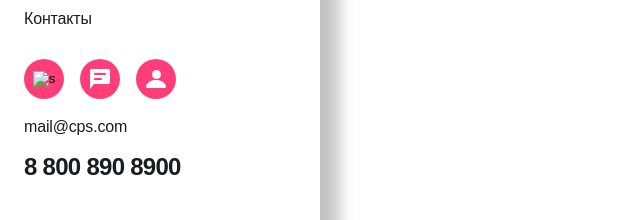
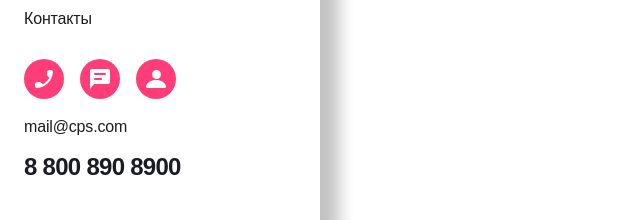
Before and after one commit to DmitryAbramichev/Project2, a plain HTML site: page index.html in a window 1280 px wide. Shown: the part 505-725 px from the top of the page, 0-640 px from the left. Drawn offline with Linux system fonts and the light colour scheme; the site is published under a folder, as on GitHub Pages, so addresses that start at the root find nothing.

Commit message:
Add files via upload

```diff
--- a/index.html
+++ b/index.html
@@ -39,7 +39,7 @@
         <ul class="top-bar">
           <li class="btn-item tablet">
             <button class="btn">
-              <img class="header__phone" src="/icons/icon-phone.svg" alt="s" />
+              <img class="header__phone" src="icons/icon-phone.svg" alt="s" />
             </button>
           </li>
           <li class="btn-item tablet">
```
